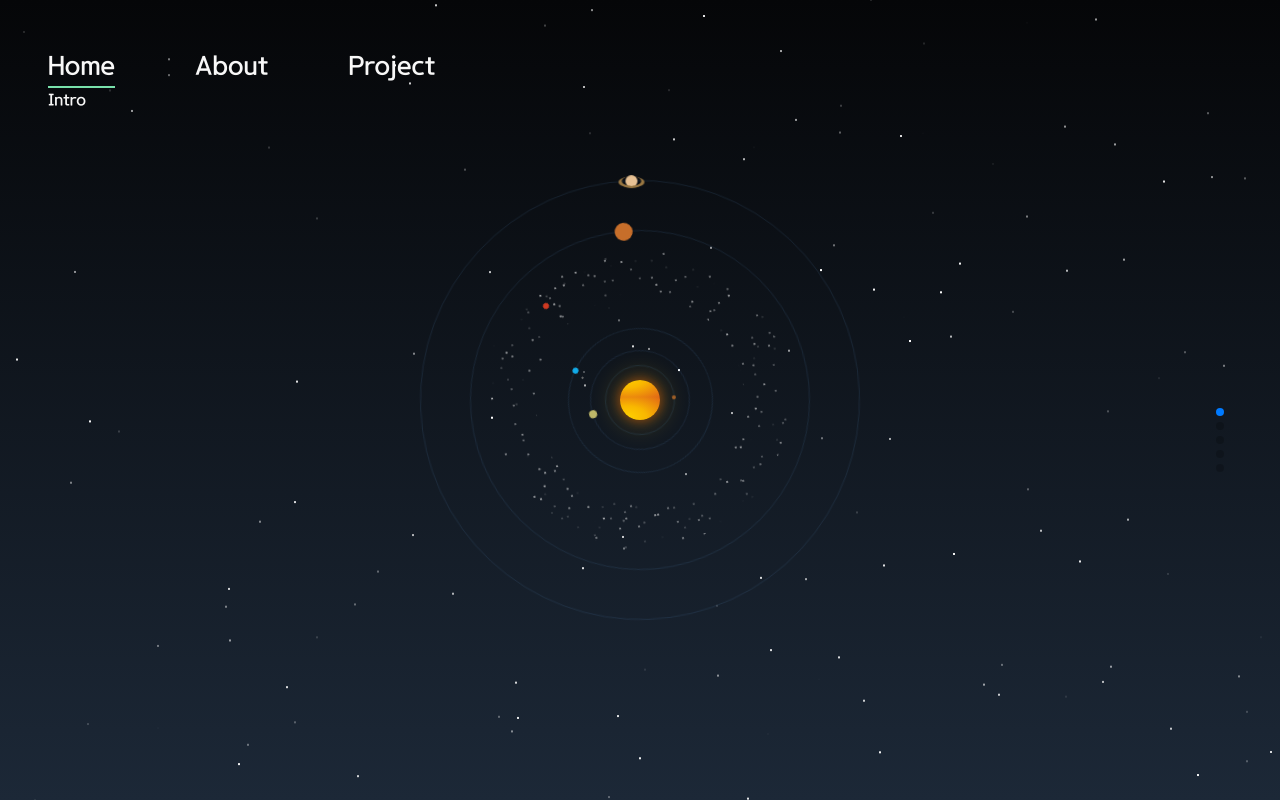
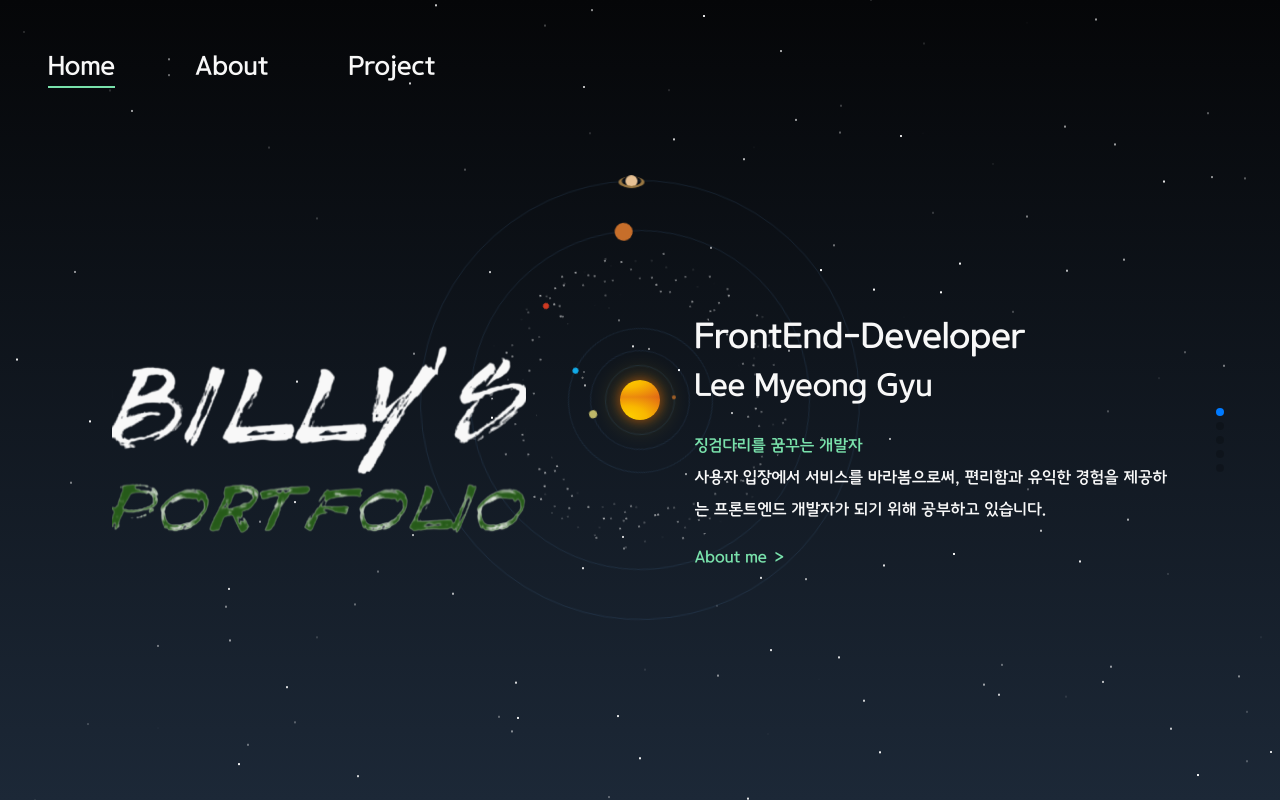
Before and after one commit to billy5982/-portfolio, a React (Vite) app: page / in a window 1280 px wide. Built offline with nearby package versions, Linux system fonts and the light colour scheme.

Commit message:
✨ feat : introPage 작업 완료

```diff
--- a/src/components/Background/Background.style.ts
+++ b/src/components/Background/Background.style.ts
@@ -69,7 +69,7 @@ export const SolarSyst = styled.div<SolarSystFunc>`
   width: 100%;
   height: 100%;
   position: relative;
-
+  z-index: -10;
   div {
     border-radius: 1000px;
     top: 50%;
--- /dev/null
+++ b/src/components/Introduce/IntroduceContainer.tsx
@@ -0,0 +1,31 @@
+import { useSwiper } from 'swiper/react';
+
+const IntroduceContainer = () => {
+  const swiper = useSwiper();
+
+  const goToNextPage = () => swiper.slideNext();
+  return (
+    <section className="w-[80%] flex flex-col md:w-[40%] gap-[3vmax] md:gap-[1.5vmax]">
+      <article>
+        <h1 className="text-mainTitle">FrontEnd-Developer</h1>
+        <h2 className="text-subTitle">Lee Myeong Gyu</h2>
+      </article>
+      <article className="text-descSize leading-loose">
+        <h3 className="text-highlight">징검다리를 꿈꾸는 개발자</h3>
+        <p>
+          사용자 입장에서 서비스를 바라봄으로써, 편리함과 유익한 경험을 제공하는 프론트엔드 개발자가
+          되기 위해 공부하고 있습니다.
+        </p>
+      </article>
+      <article
+        onClick={goToNextPage}
+        className="text-highlight flex items-center gap-2 cursor-pointer group"
+      >
+        <span>About me</span>
+        <span className="group-hover:rotate-90 duration-200">{'>'}</span>
+      </article>
+    </section>
+  );
+};
+
+export default IntroduceContainer;
--- a/src/pages/IntroPage.tsx
+++ b/src/pages/IntroPage.tsx
@@ -1,5 +1,16 @@
+import MainLogo from '@/assets/MainLogo.svg';
+import IntroduceContainer from '@/components/Introduce/IntroduceContainer';
+
 const IntroPage = () => {
-  return <div>IntroPage</div>;
+  return (
+    <div className="w-full h-full flex flex-col items-center justify-center  md:flex-row md:justify-around">
+      <img src={MainLogo} className="w-[80%] mb-[10%] md:mb-0 md:w-[35%] md:mr-10" />
+      <IntroduceContainer />
+    </div>
+  );
 };
 
 export default IntroPage;
+
+// text - 6vmax
+//
--- a/src/pages/MainPage.tsx
+++ b/src/pages/MainPage.tsx
@@ -5,6 +5,7 @@ import 'swiper/css/pagination';
 import { useEffect, useRef, useState } from 'react';
 import Nav from '@/components/Common/Nav';
 import { Swiper as SwiperType } from 'swiper/types';
+import IntroPage from './IntroPage';
 
 const MainPage = () => {
   const swiperRef = useRef<SwiperRef | null>(null);
@@ -30,6 +31,7 @@ const MainPage = () => {
   const slideChange = (swiper: SwiperType) => {
     setCurrentIdx(swiper.activeIndex >= 2 ? 2 : swiper.activeIndex);
   };
+
   return (
     <div className="absolute top-0 left-0 h-full w-full p-5 min-w-xs md:p-12">
       <Nav moveFn={goToSlide} currentSlideIndex={currentIdx} />
@@ -50,8 +52,8 @@ const MainPage = () => {
         initialSlide={0}
         className="mySwiper h-full w-full"
       >
-        <SwiperSlide className="w-full h-full" data-hash="Home">
-          Intro
+        <SwiperSlide data-hash="Home">
+          <IntroPage />
         </SwiperSlide>
         <SwiperSlide className="w-full h-full" data-hash="About">
           About
--- a/tailwind.config.js
+++ b/tailwind.config.js
@@ -14,6 +14,26 @@ module.exports = {
       fontFamily: {
         godo: ['GodoM', 'sans-serif'],
       },
+      fontSize: {
+        mainTitle: '2.7vmax',
+        subTitle: '2.4vmax',
+        primaryTitle: '2.2vmax',
+        descSize: '1.75max',
+        extraDesc: '1.5max',
+      },
+      keyframes: {
+        rotate90: {
+          from: {
+            transfrom: 'rotate(0)',
+          },
+          to: {
+            transfrom: 'rotate(90)',
+          },
+        },
+      },
+      animation: {
+        rotateArror: 'rotate90 1s linear ',
+      },
     },
   },
   plugins: [],
```
Also changed, not shown: src/assets/MainLogo.svg (added).
